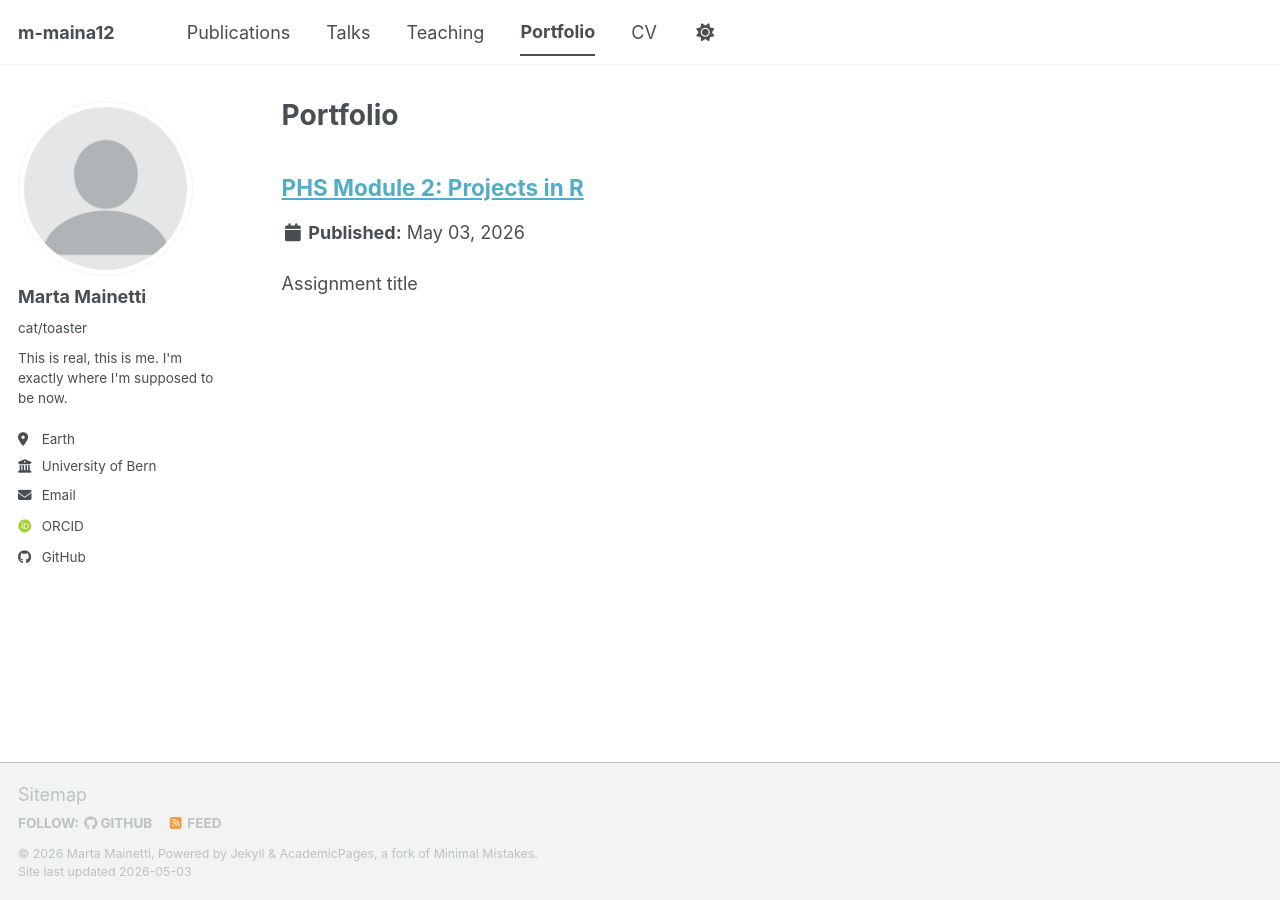
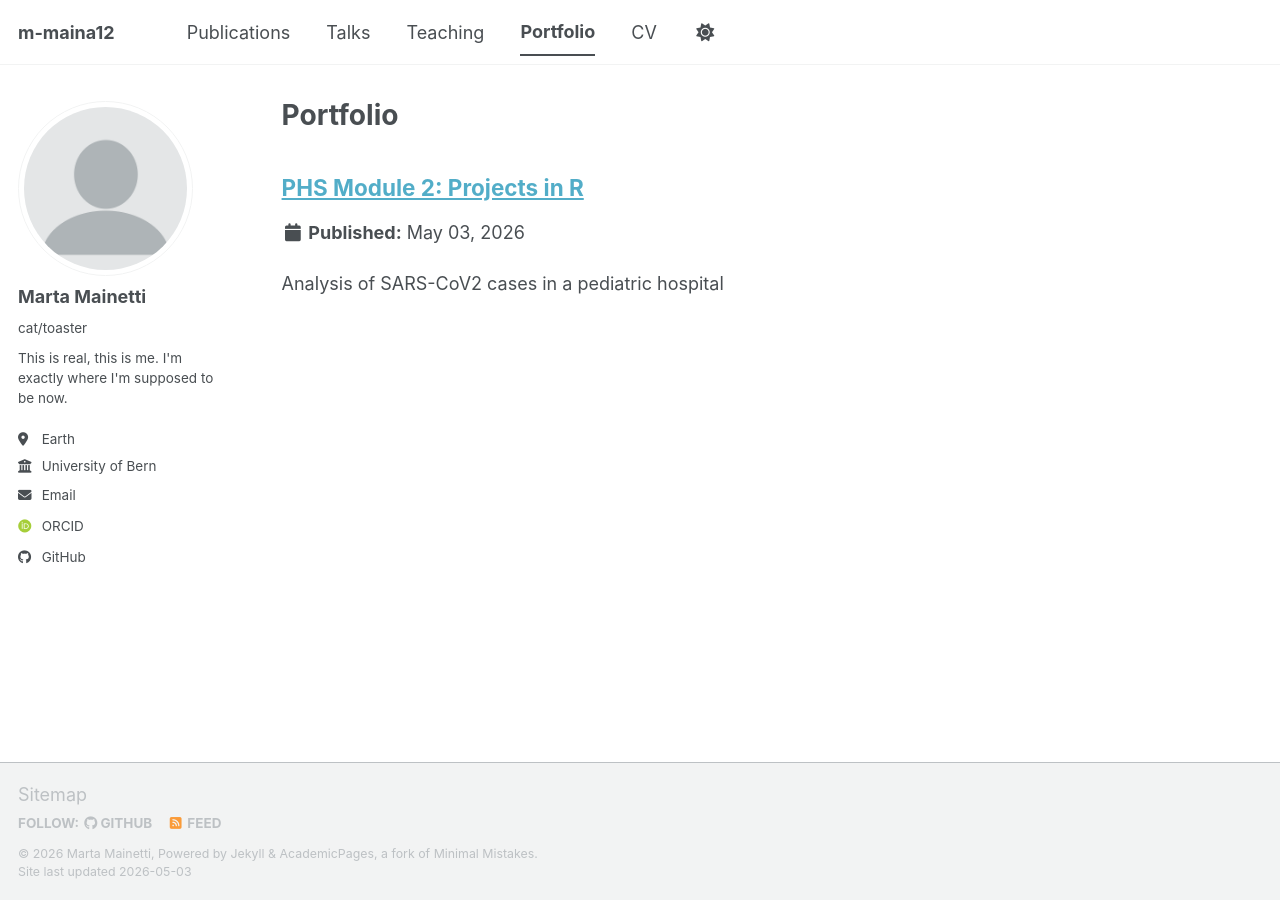
Before and after one commit to m-maina12/m-maina12.github.io, a Jekyll site: the page built from _pages/portfolio.html, in a window 1280 px wide. Built offline with Jekyll 4.4.1, drawn with Linux system fonts in a browser that asks for light colours; some web fonts are replaced; a script bundle is joined from its source files by our own code; library files that are not in the unit come from our copies.

Commit message:
Update portofolio-projects-in-r.md

```diff
--- a/_portfolio/portofolio-projects-in-r.md
+++ b/_portfolio/portofolio-projects-in-r.md
@@ -1,6 +1,6 @@
 ---
 title: "PHS Module 2: Projects in R"
-excerpt: "Assignment title"
+excerpt: "Analysis of SARS-CoV2 cases in a pediatric hospital"
 permalink: /portfolio/projects-in-R/
 collection: portfolio
 ---
```
